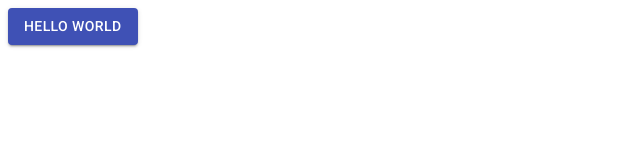
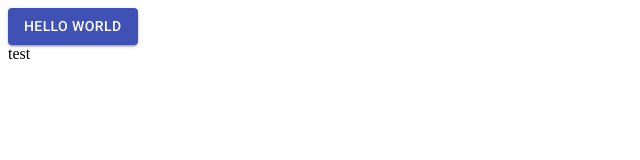
Before and after one commit to jarikexe/react-ts, a React (Create React App) app: page / in a window 1280 px wide. Shown: the top 160 px of the page, without its empty margins (0-640 px from the left). Built offline with nearby package versions, Linux system fonts and the light colour scheme.

Commit message:
example for redux

```diff
--- a/package.json
+++ b/package.json
@@ -40,6 +40,9 @@
     ]
   },
   "devDependencies": {
+    "@testing-library/jest-dom": "5.11.9",
+    "@testing-library/react": "11.2.5",
+    "@testing-library/user-event": "12.8.0",
     "@types/jest": "26.0.20",
     "@types/node": "12.20.4",
     "@types/react": "17.0.2",
@@ -47,9 +50,6 @@
     "@types/react-redux": "7.1.16",
     "@typescript-eslint/eslint-plugin": "4.16.1",
     "@typescript-eslint/parser": "4.16.1",
-    "@testing-library/jest-dom": "5.11.9",
-    "@testing-library/react": "11.2.5",
-    "@testing-library/user-event": "12.8.0",
     "babel-eslint": "10.1.0",
     "eslint": "7.21.0",
     "eslint-config-prettier": "8.1.0",
--- a/src/App.tsx
+++ b/src/App.tsx
@@ -1,12 +1,17 @@
 import React from 'react';
 import Button from '@material-ui/core/Button';
+import { useSelector } from 'react-redux';
+import { InitialState } from './types/default';
 
 const App: React.FC = function () {
+  const test = useSelector((state: InitialState) => state.test);
+
   return (
     <div className='App'>
       <Button variant='contained' color='primary'>
         Hello World
       </Button>
+      <div>{test}</div>
     </div>
   );
 };
--- a/src/reducers/rootReducer.ts
+++ b/src/reducers/rootReducer.ts
@@ -1,7 +1,7 @@
 import { InitialState, Action } from '../types/default';
 
 const initState = {
-  test: '',
+  test: 'test',
 };
 
 const rootReducer = (state = initState, action: Action): InitialState => {
```
Also changed, not shown: src/index.tsx (+4 -4 lines), 1 other file (tests, documents, lock files or other folders).
